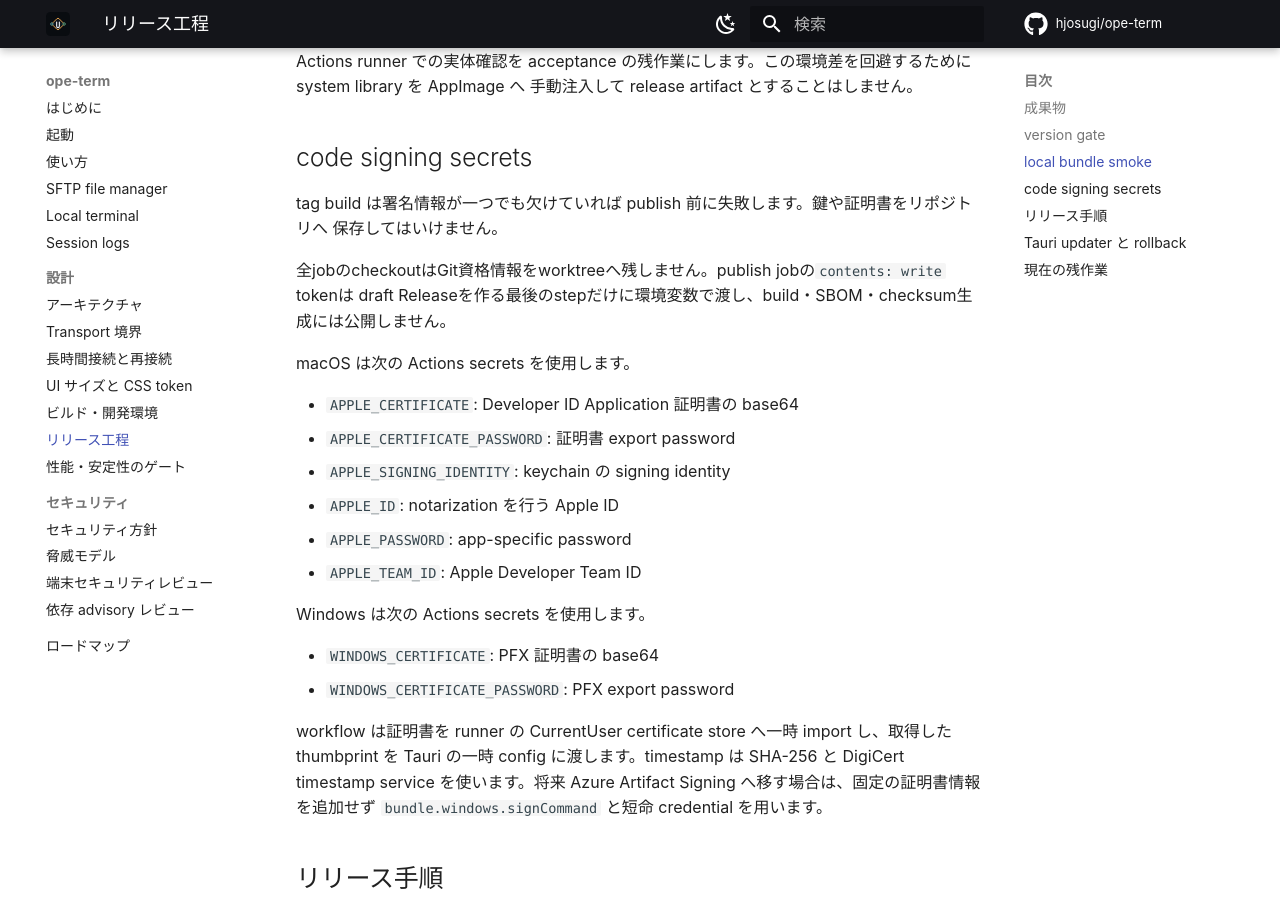
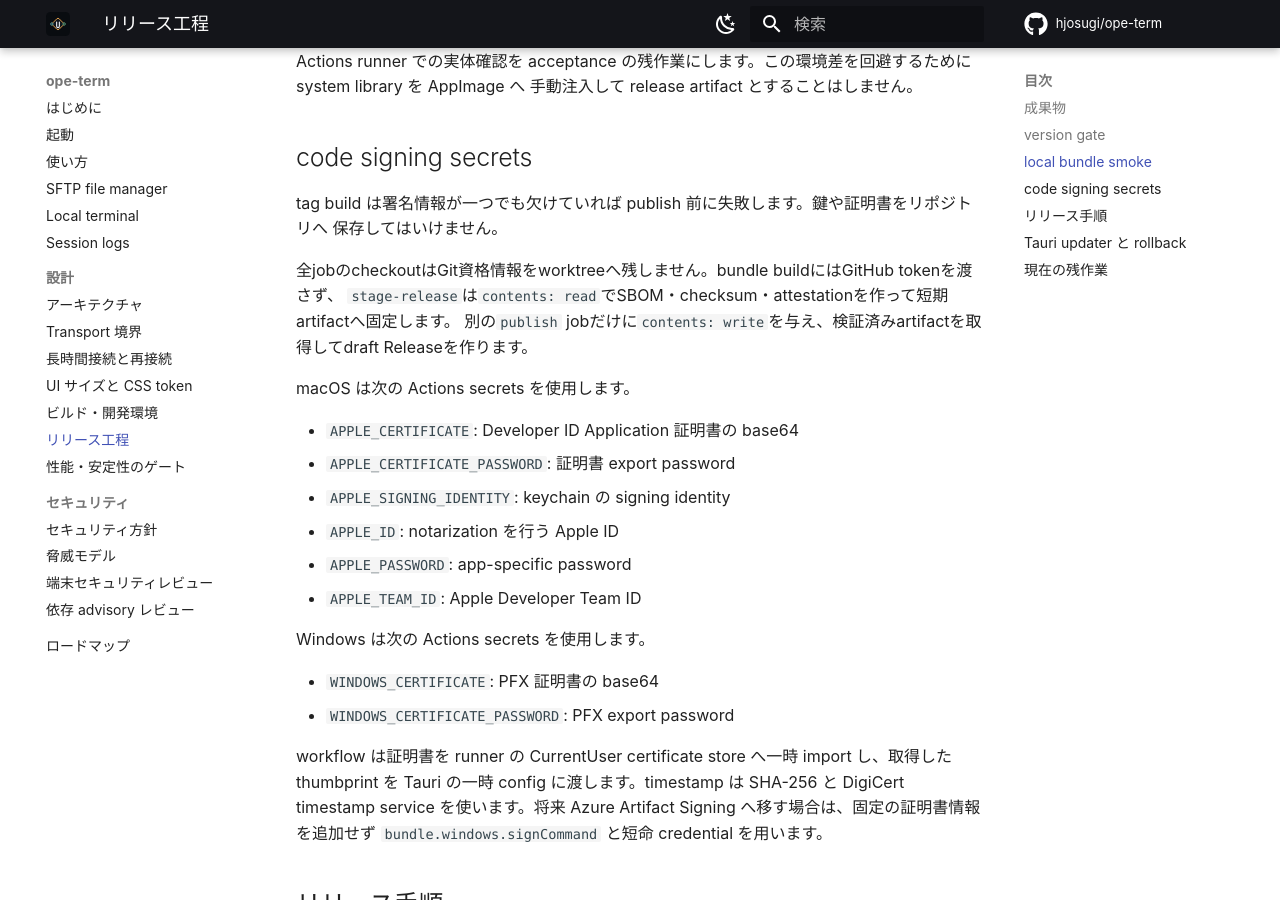
Before and after one commit to hjosugi/ope-term, an MkDocs documentation site: the page built from docs/RELEASE.md, in a window 1280 px wide and 900 px high, scrolled down 1574 px. Built offline with MkDocs 1.6.1 and Material for MkDocs 9.7.7, drawn with Linux system fonts in a browser that asks for light colours; comment, search, counter and statistics services are not loaded.

Commit message:
security(release): isolate publish credentials

```diff
--- a/docs/RELEASE.md
+++ b/docs/RELEASE.md
@@ -65,8 +65,9 @@ acceptance の残作業にします。この環境差を回避するために sy
 tag build は署名情報が一つでも欠けていれば publish 前に失敗します。鍵や証明書をリポジトリへ
 保存してはいけません。
 
-全jobのcheckoutはGit資格情報をworktreeへ残しません。publish jobの`contents: write` tokenは
-draft Releaseを作る最後のstepだけに環境変数で渡し、build・SBOM・checksum生成には公開しません。
+全jobのcheckoutはGit資格情報をworktreeへ残しません。bundle buildにはGitHub tokenを渡さず、
+`stage-release`は`contents: read`でSBOM・checksum・attestationを作って短期artifactへ固定します。
+別の`publish` jobだけに`contents: write`を与え、検証済みartifactを取得してdraft Releaseを作ります。
 
 macOS は次の Actions secrets を使用します。
 
```
Also changed, not shown: issues/011-packaging-release.md (+2 -1 lines), 2 other files.
